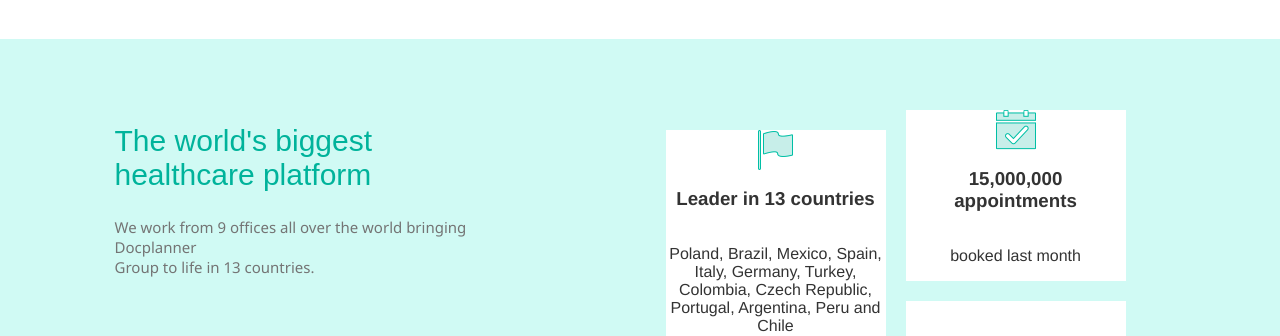
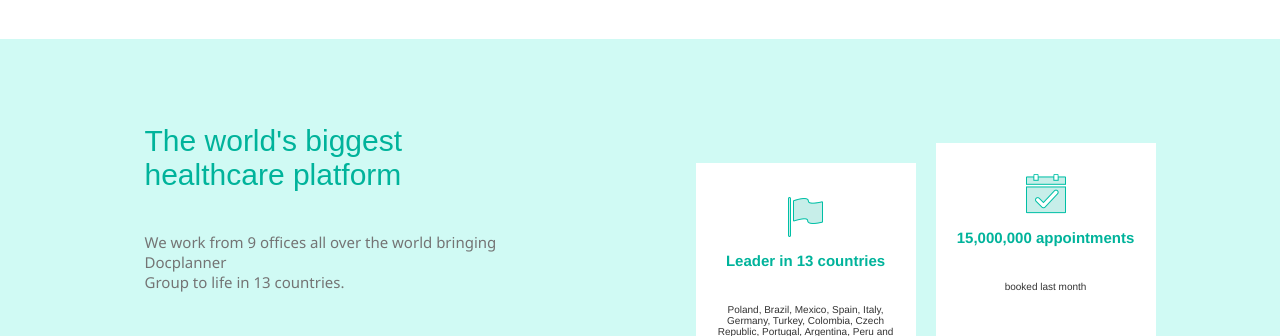
Before and after one commit to DImeah/CSS-Layout-Project, a plain HTML site: page index.html in a window 1280 px wide. Shown: the part 1094-1430 px from the top of the page. Drawn offline with Linux system fonts and the light colour scheme.

Commit message:
Final work

```diff
--- a/index.html
+++ b/index.html
@@ -154,7 +154,9 @@
     <!-- Info section -->
     <section class="info-section">
         <div class="info-section-starting">
-            <h2>The world's biggest</br> healthcare platform</h2>
+            <h2>The world's biggest
+            <br>
+            healthcare platform</h2>
             <p>We work from 9 offices all over the world  bringing <br> Docplanner</br> Group to life in 13 countries.</p>
             <img src="assets/logocropped.png" alt="cropped logo"/>
         </div>
--- a/style.css
+++ b/style.css
@@ -229,7 +229,11 @@ select {
 }
 
 .info-section-starting {
+  display: flex;
+  flex-direction: column;
+  padding-left: 60px;
   padding-top: 60px;
+  border: none;
 }
 
 .info-section-starting h2 {
@@ -261,7 +265,23 @@ select {
   background-color: #fff;
   text-align: center;
   width: 220px;
+  height: 200px;
   margin-bottom: 20px;
+}
+
+#first-column-one img {
+  align-items: center;
+  padding-top: 40px;
+}
+
+.first-column h3 {
+  font-size: 15px;
+  color: #00b39b;
+}
+
+.first-column p {
+  font-size: 10px;
+  padding: 10px;
 }
 
 #first-column-two {
@@ -272,6 +292,17 @@ select {
   background-color: #fff;
   text-align: center;
   width: 220px;
+  height: 200px;
+}
+
+.second-column h3 {
+  font-size: 15px;
+  color: #00b39b;
+}
+
+.second-column p {
+  font-size: 10px;
+  padding: 10px;
 }
 
 #second-column-one {
@@ -282,6 +313,7 @@ select {
   background-color: #fff;
   text-align: center;
   width: 220px;
+  height: 200px;
   margin-bottom: 20px;
 }
 
@@ -293,7 +325,7 @@ select {
   background-color: #fff;
   text-align: center;
   width: 220px;
-  height: 300px;
+  height: 200px;
 }
 
 .testament-section {
@@ -318,6 +350,24 @@ select {
   font-weight: 400;
   font-family: Roboto, Arial, sans-serif;
   color: #747474;
+}
+
+@media screen and (min-width: 964px) {
+    .picture-card-section {
+    grid-template-columns: auto, auto;
+  }
+}
+
+@media screen and (min-width: 1024px) {
+    .picture-card-section {
+    grid-template-columns: auto, auto, auto;
+  }
+}
+
+@media screen and (min-width: 1440px) {
+    .picture-card-section {
+    grid-template-columns: auto, auto, auto;
+  }
 }
 
 .picture-card-section {
```
